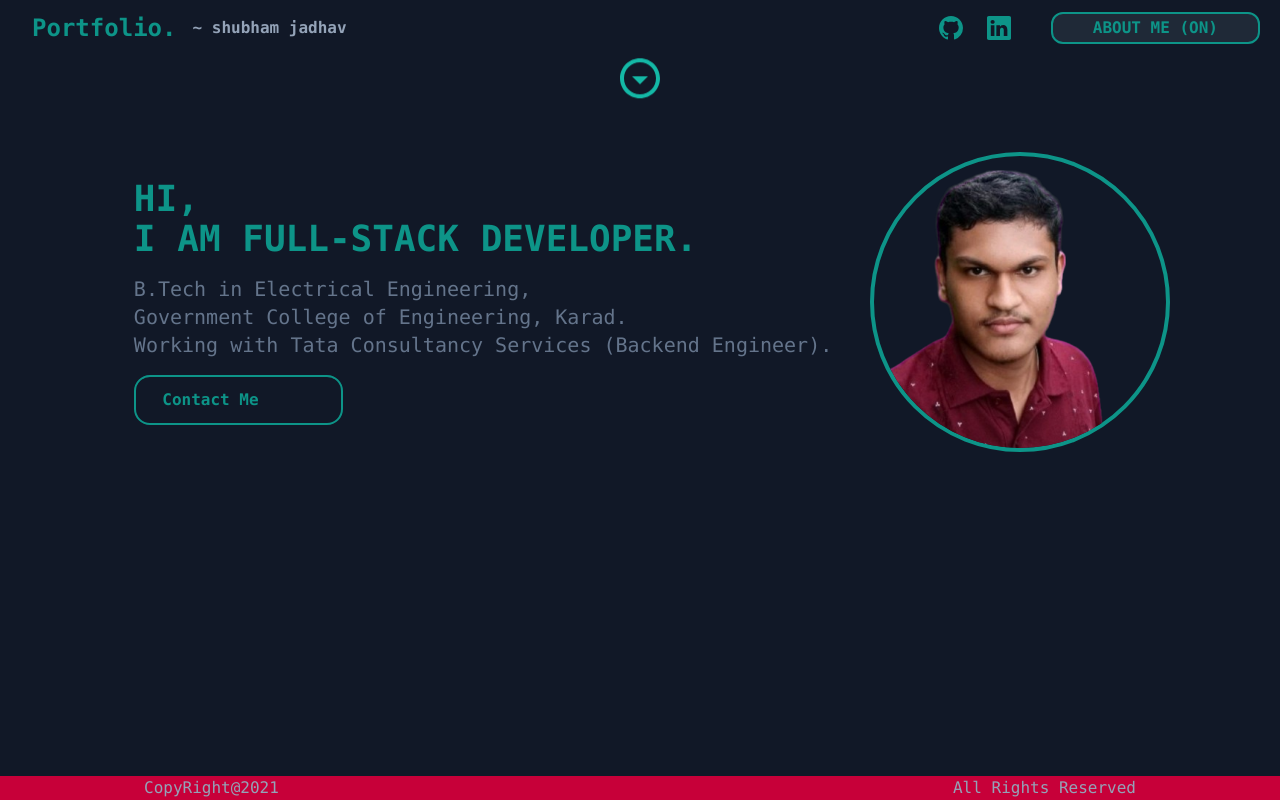
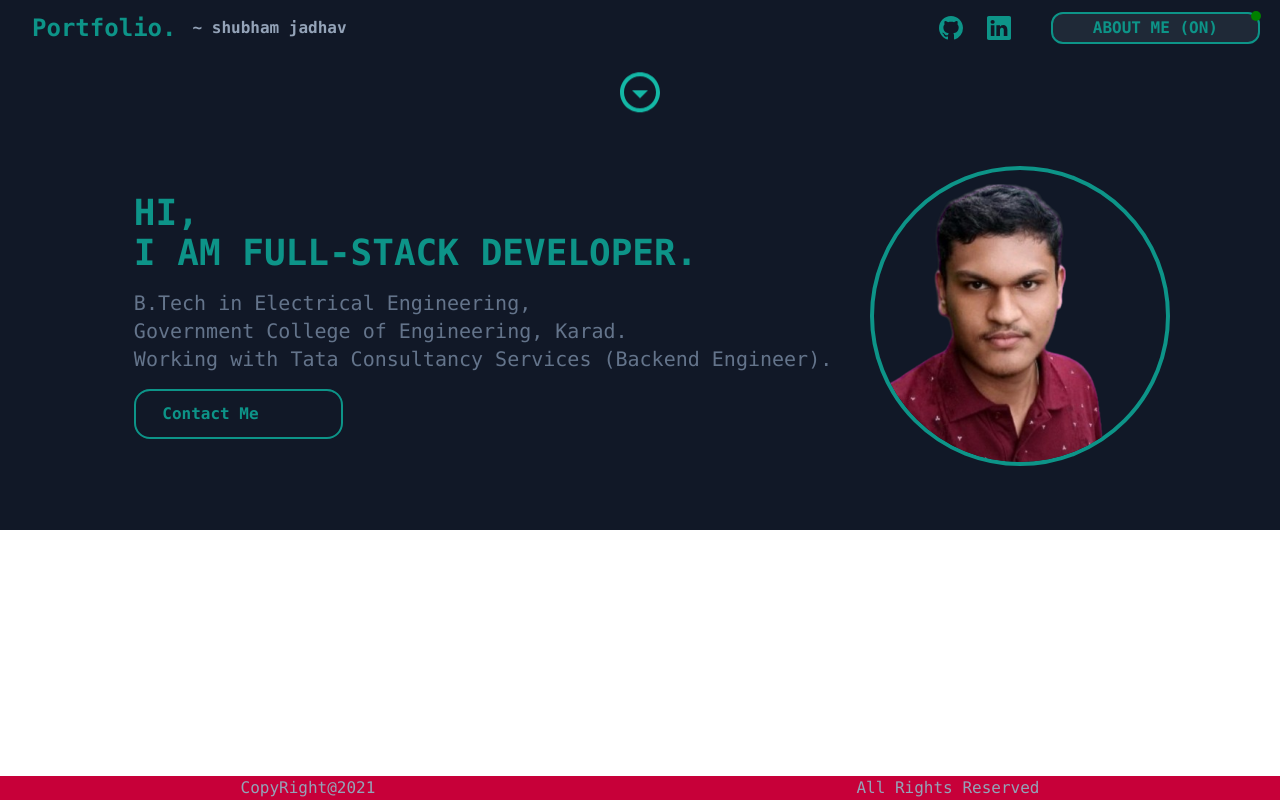
Before and after one commit to Shubham-bot123456/portfolio, a React (Create React App) app: page / in a window 1280 px wide. Built offline with nearby package versions, Linux system fonts and the light colour scheme; some icons are missing.

Commit message:
new version update

```diff
--- a/src/App.js
+++ b/src/App.js
@@ -1,13 +1,7 @@
 import logo from "./logo.svg";
+import Header from "./components/Header.jsx";
 import "./App.css";
-import Header from "./components/Header";
 
-function App() {
-  return (
-    <div className="App">
-      <Header />
-    </div>
-  );
+export default function App() {
+  return <Header></Header>;
 }
-
-export default App;
--- a/src/components/Aboutme.jsx
+++ b/src/components/Aboutme.jsx
@@ -21,7 +21,7 @@ export default function Aboutme() {
   }, [new Date().getTime() / 200]);
   return (
     <motion.div
-      className="lg:flex justify-evenly mx-14 my-5 py-5 px-10 transform transition-all focus:scale-100 focus:duration-1000 w-[100%]"
+      className="h-[100%] lg:flex justify-evenly mx-14 my-5 py-5 px-10 transform transition-all focus:scale-100 focus:duration-1000 w-[100%]"
       initial={{
         scale: "0%",
       }}
@@ -88,6 +88,7 @@ export default function Aboutme() {
           <p className="my-auto text-md">Contact Me</p>
           <PiWhatsappLogo className="text-3xl"></PiWhatsappLogo>
         </motion.div>
+
       </div>
     </motion.div>
   );
--- a/src/components/Footer.jsx
+++ b/src/components/Footer.jsx
@@ -2,9 +2,11 @@ import React from "react";
 
 export default function Footer() {
   return (
-    <div className=" font-mono bg-[#C70039]  lg:flex justify-between px-36 sm-flex col fixed bottom-0 left-0 right-0 ">
-      <h2 className="text-slate-400 text-md">CopyRight@2021</h2>
-      <h2 className="text-slate-400 text-md">All Rights Reserved</h2>
+    <div className=" font-mono bg-[#C70039]  md:flex justify-around fixed bottom-0 left-0 right-0 ">
+      <h2 className="text-slate-400 text-md text-center">CopyRight@2021</h2>
+      <h2 className="text-slate-400 text-md text-center">
+        All Rights Reserved
+      </h2>
     </div>
   );
 }
--- /dev/null
+++ b/src/components/Header.css
@@ -0,0 +1,9 @@
+.signalIndication {
+  background-color: green;
+  width: 10px;
+  height: 10px;
+  border-radius: 100%;
+  position: absolute;
+  top: -3px;
+  right: -3px;
+}
--- a/src/components/Header.jsx
+++ b/src/components/Header.jsx
@@ -1,10 +1,7 @@
 import React, { useEffect, useState } from "react";
 import { BsLinkedin, BsGithub } from "react-icons/bs";
 import AboutMe from "./Aboutme";
-
-import { FaChevronCircleDown } from "react-icons/fa";
 import Toolsused from "./Toolsused";
-
 import Objective from "./Objective";
 import { easeInOut, motion } from "framer-motion";
 import { IoIosArrowUp } from "react-icons/io";
@@ -12,31 +9,31 @@ import Workexperience from "./Workexperience";
 import Skills from "./Skills";
 import HamburgerMenu from "./HamburgerMenu";
 import Footer from "./Footer";
+
 import { MdOutlineArrowDropDownCircle } from "react-icons/md";
-
 export default function Header() {
   const [boolean, setboolean] = useState(true);
   const [hamburgerboolean, sethamburgerboolen] = useState(false);
   const [mode, setMode] = useState("objective");
   const [aboutMeButtonStyle, setStyleAboutMe] = useState(
-    "text-white bg-gray-800 rounded-xl px-10 py-2.3 font-semibold  hover:text-teal-600 hover:transition-color font-mono"
+    "text-white bg-gray-800 rounded-xl px-10 py-2.3 font-semibold  hover:text-teal-600 hover:transition-color font-mono relative"
   );
 
   useEffect(() => {
     if (boolean)
       setStyleAboutMe(
-        "text-teal-600 bg-gray-800 rounded-xl px-10 py-2.3 font-semibold  hover:text-teal-600 hover:transition-color border-2 border-teal-600 border-spacing-2 font-mono"
+        "relative text-teal-600 bg-gray-800 rounded-xl px-10 py-2.3 font-semibold  hover:text-teal-600 hover:transition-color border-2 border-teal-600 border-spacing-2 font-mono"
       );
     else
       setStyleAboutMe(
-        "text-slate-500 bg-gray-800 rounded-xl px-10 py-2.3 font-semibold  hover:text-teal-600 hover:transition-color font-mono"
+        "relative text-slate-500 bg-gray-800 rounded-xl px-10 py-2.3 font-semibold  hover:text-teal-600 hover:transition-color font-mono"
       );
   }, [boolean]);
 
   return (
-    <div className=" flex-col justify-between font-mono">
-      <div className="bg-gray-900 h-screen overflow-y-auto">
-        <div className="md:flex justify-between px-5 py-3">
+    <div className=" flex-col justify-between font-mono cursor-pointer">
+      <div className="bg-gray-900 h-[100%] pb-10 md:pb-4">
+        <div className="md:flex justify-between px-5 py-3 fixed top-0 left-0 right-0 z-40 bg-gray-900">
           <div className="flex justify-evenly">
             <h1 className=" pl-3 my-auto font-mono text-2xl font-bold text-teal-600 hover:text-red-400 hover:transition-colors">
               Portfolio.
@@ -70,9 +67,37 @@ export default function Header() {
               }}
             >
               {boolean ? "ABOUT ME (ON)" : "ABOUT ME (OFF)"}
+              {/* this is green point display on the right top */}
+              {boolean ? (
+                <div
+                  style={{
+                    backgroundColor: "green",
+                    borderRadius: "100%",
+                    width: "10px",
+                    height: "10px",
+                    position: "absolute",
+                    top: "-3px",
+                    right: "-3px",
+                  }}
+                ></div>
+              ) : (
+                <div
+                  style={{
+                    backgroundColor: "red",
+                    borderRadius: "100%",
+                    width: "10px",
+                    height: "10px",
+                    position: "absolute",
+                    top: "-3px",
+                    right: "-3px",
+                  }}
+                ></div>
+              )}
             </motion.button>
           </div>
         </div>
+
+        <div className="h-[85%] pt-[100px] md:pt-[70px] ">
           <div className="flex-col">
             {hamburgerboolean ? (
               <div className="flex-col">
@@ -116,6 +141,7 @@ export default function Header() {
             </div>
           </div>
         </div>
+      </div>
       <Footer></Footer>
     </div>
   );
```
Also changed, not shown: 1 other file (tests, documents, lock files or other folders). Lines whose indentation alone changed are shown as unchanged.
